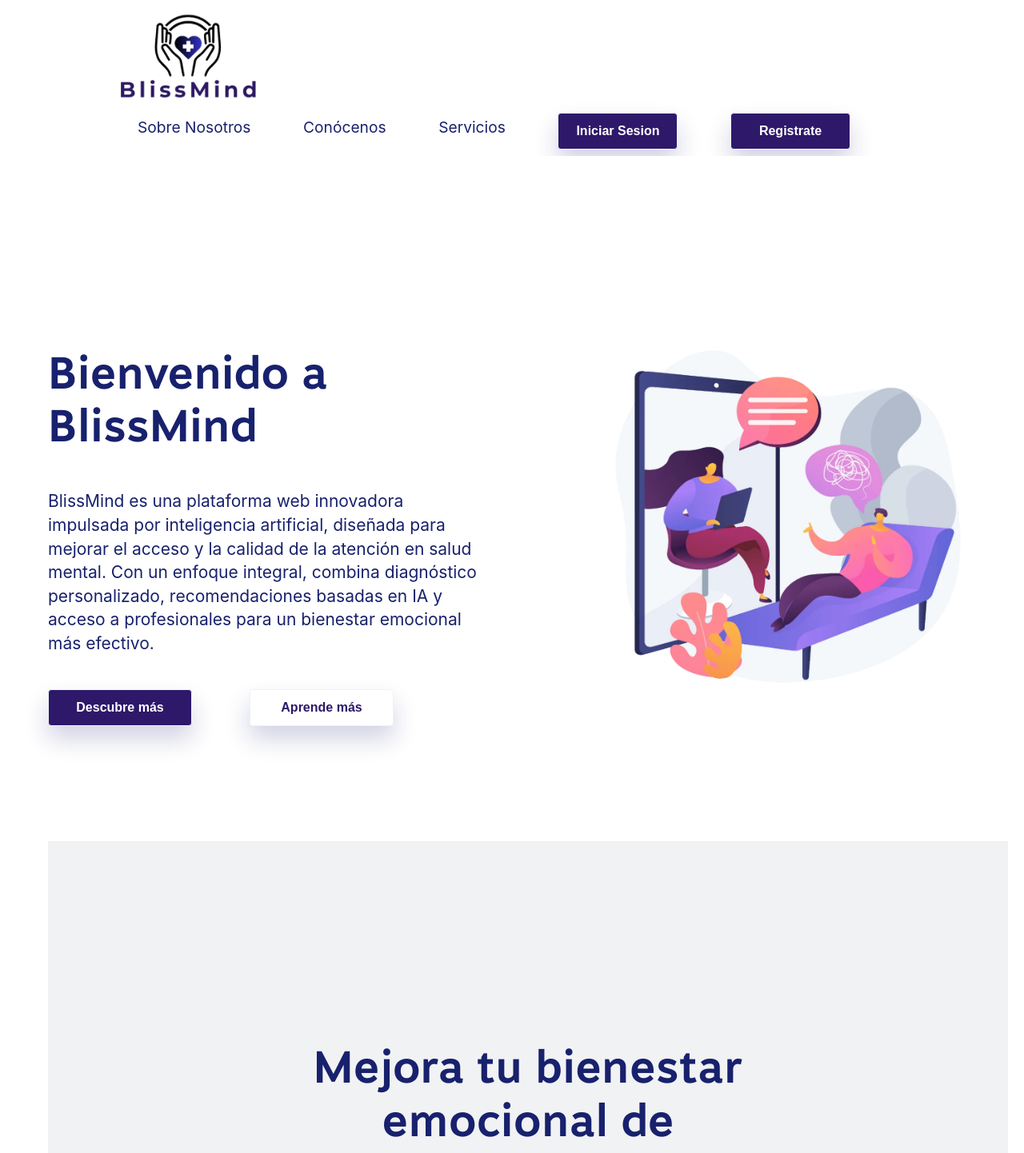
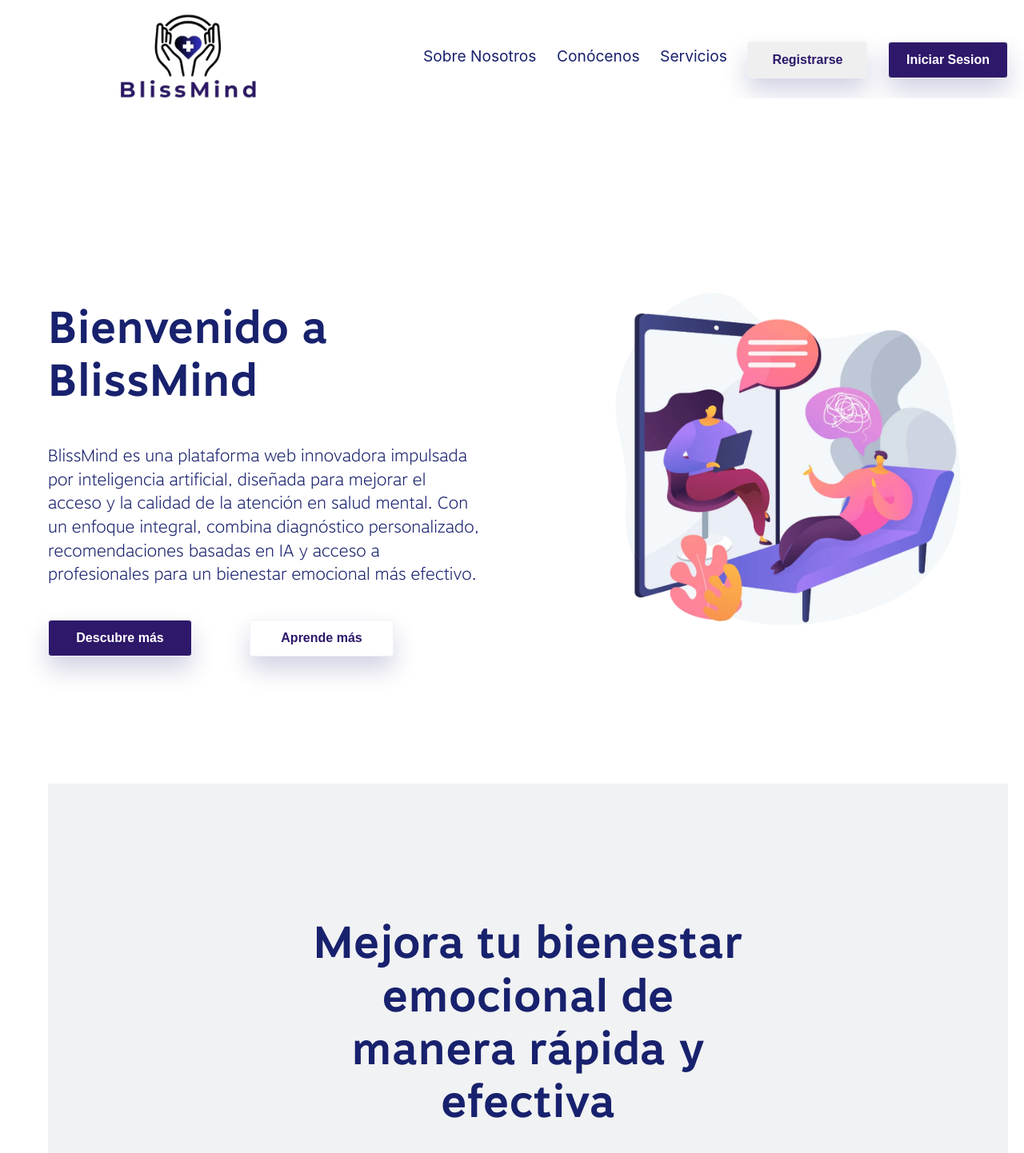
Before and after one commit to wagnermorillo/BlissMind.AI, a React (Vite) app in the folder FrontendBlissMind/: page / in a window 1280 px wide. Shown: the top 1442 px of the page at 80% size. Built offline with nearby package versions, Linux system fonts and the light colour scheme.

Commit message:
Fix Style Home, login, register

```diff
--- /dev/null
+++ b/FrontendBlissMind/src/common/Link/LinkHome.jsx
@@ -0,0 +1,12 @@
+import { Link } from "react-router-dom";
+import './styles.css'
+
+const StyledLink = ({ to, children }) => {
+  return (
+    <Link to={to} className="Linked">
+      {children}
+    </Link>
+  );
+};
+
+export default StyledLink;
--- /dev/null
+++ b/FrontendBlissMind/src/common/Link/styles.css
@@ -0,0 +1,12 @@
+.Linked{
+    position: fixed;
+    top: 20px;
+    left: 20px;
+    border: none;
+    padding: 8px 12px;
+    font-size: 1rem;
+}
+.Linked:hover img, .Linked:hover {
+    opacity: 0.7; /* Cambia este valor para controlar la transparencia */
+    filter: brightness(0.8); /* Opcional, oscurece la imagen */
+ }
--- a/FrontendBlissMind/src/components/Block/index.jsx
+++ b/FrontendBlissMind/src/components/Block/index.jsx
@@ -3,7 +3,7 @@
 const Block = ({ title, content }) => {
   return (
     <Container>
-      <h6>{title}</h6>
+      <h1 className="title">{title}</h1>
       <TextWrapper>
         <Content>{content}</Content>
       </TextWrapper>
--- a/FrontendBlissMind/src/components/ContentBlock/index.jsx
+++ b/FrontendBlissMind/src/components/ContentBlock/index.jsx
@@ -44,7 +44,7 @@
           </Col>
           <Col lg={11} md={11} sm={11} xs={24}>
             <ContentWrapper>
-              <h1>{title}</h1>
+              <h1 className="title">{title}</h1>
               <Content>{content}</Content>
               {direction === "right" ? (
                 <ButtonWrapper>
--- a/FrontendBlissMind/src/components/ContentBlock/styles.js
+++ b/FrontendBlissMind/src/components/ContentBlock/styles.js
@@ -12,6 +12,9 @@
 
 export const Content = styled("p")`
   margin: 1.5rem 0 2rem 0;
+  color: #18216d;
+  font-size: 21px;
+  line-height: 1.41;
 `;
 
 export const StyledRow = styled(Row)`
@@ -45,6 +48,8 @@
 
 export const MinPara = styled("p")`
   font-size: 13px;
+  color: #18216d;
+  line-height: 1.41;
 `;
 
 export const ButtonWrapper = styled("div")`
--- a/FrontendBlissMind/src/components/Header/index.jsx
+++ b/FrontendBlissMind/src/components/Header/index.jsx
@@ -31,20 +31,21 @@
       <div className="custom-nav-link-small" onClick={() => scrollTo("product")}>
         <span className="nav-span">Servicios</span>
       </div>
+
+      <div className="custom-nav-link-small" style={{ width: "150px" }}>
+      <span className="nav-span">
+          <Link to="/Register">
+            <Button color="fff">
+              Registrarse
+            </Button>
+          </Link>
+        </span>
+      </div>
       <div className="custom-nav-link-small" style={{ width: "150px" }}>
         <span className="nav-span">
           <Link to="/Login">
             <Button>
               Iniciar Sesion
-            </Button>
-          </Link>
-        </span>
-      </div>
-      <div className="custom-nav-link-small" style={{ width: "150px" }}>
-      <span className="nav-span">
-          <Link to="/Register">
-            <Button>
-              Registrate
             </Button>
           </Link>
         </span>
--- a/FrontendBlissMind/src/components/Header/styles.css
+++ b/FrontendBlissMind/src/components/Header/styles.css
@@ -38,7 +38,7 @@
     font-size: 1.2rem;
     color: #18216d;
     transition: color 0.2s ease-in;
-    margin: 0.5rem 2rem;
+    /* margin: 0.5rem 2rem; */
     cursor: pointer;
   }
 
@@ -76,6 +76,6 @@
   }
   .menu-items {
     display: flex;
-    gap: 0.1rem;
+    gap: 2vw;
     align-items: center;
   }
--- a/FrontendBlissMind/src/components/MiddleBlock/index.jsx
+++ b/FrontendBlissMind/src/components/MiddleBlock/index.jsx
@@ -16,7 +16,7 @@
         <Row justify="center" align="middle">
           <ContentWrapper>
             <Col lg={24} md={24} sm={24} xs={24}>
-              <h6>{title}</h6>
+              <h1 className="title">{title}</h1>
               <Content>{content}</Content>
               {button && (
                 <Button name="submit" onClick={() => scrollTo("mission")}>
--- a/FrontendBlissMind/src/pages/Register.jsx
+++ b/FrontendBlissMind/src/pages/Register.jsx
@@ -1,7 +1,8 @@
 import React, { useState } from "react";
 import { Button, Form, Input, Radio, DatePicker, Select, Steps } from "antd";
-import reporte from "../../public/img/svg/helps.webp";
-import invernadero from "../../public/img/invernadero.png"; // Importa la imagen del ícono
+import { Link } from "react-router-dom";
+import reporte from "/img/svg/helps.webp";
+import invernadero from "/img/invernadero.png"; // Importa la imagen del ícono
 
 const Register = () => {
   const [currentStep, setCurrentStep] = useState(0);
@@ -253,6 +254,9 @@
               Volver atrás
             </Button>
           )}
+          <p style={{ fontSize: "0.85rem" }}>
+            ¿Ya tienes una cuenta? <Link to="/Login" style={{"opacity": 1, color: "rgb(13 110 253)"}}>Inicia sesión</Link>
+          </p>
         </div>
       </div>
     </div>
--- a/FrontendBlissMind/src/styles/styles.css
+++ b/FrontendBlissMind/src/styles/styles.css
@@ -52,16 +52,19 @@
     box-shadow: #2e186a 0px 0px 0px 1px;
 }
 
-h1,
-h2,
-h3,
-h4,
-h5,
-h6 {
+h1.title{
     font-family: 'Motiva Sans Bold', serif;
     color: #18216d;
     font-size: 56px;
     line-height: 1.18;
+    font-weight: 600;
+}
+
+h1, h2, h3, h4, h5, h6{
+    font-family: 'Motiva Sans Bold', serif;
+}
+p{
+    font-family: 'Motiva Sans Light', sans-serif;
 }
 
 @media only screen and (max-width: 890px) {
@@ -74,16 +77,6 @@
     h1, h2, h3, h4, h5, h6 {
         font-size: 32px;
     }
-}
-
-p {
-    color: #18216d;
-    font-size: 21px;
-    line-height: 1.41;
-}
-
-h1 {
-    font-weight: 600;
 }
 
 *:focus {
```
Also changed, not shown: FrontendBlissMind/package.json (+4 -3 lines), FrontendBlissMind/src/pages/Login.jsx (+6 -4 lines), FrontendBlissMind/public/img/svg/LOGOSIMPLE.webp (added), 1 other file (tests, documents, lock files or other folders).
